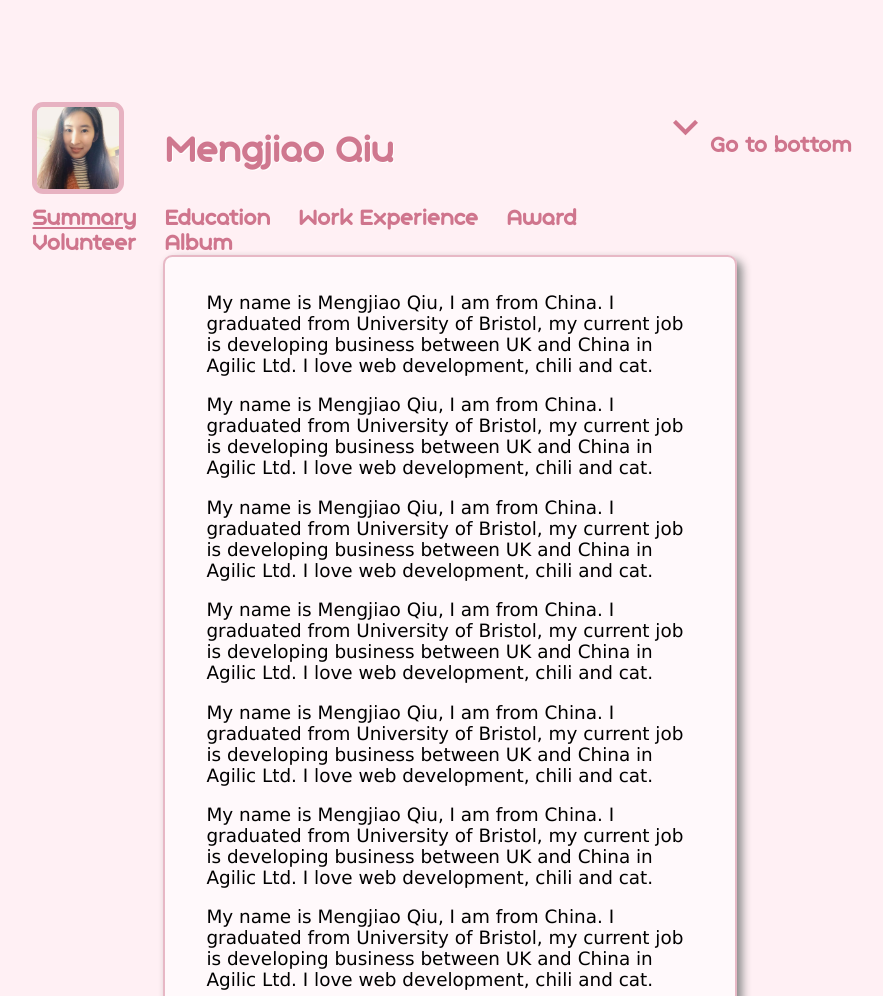
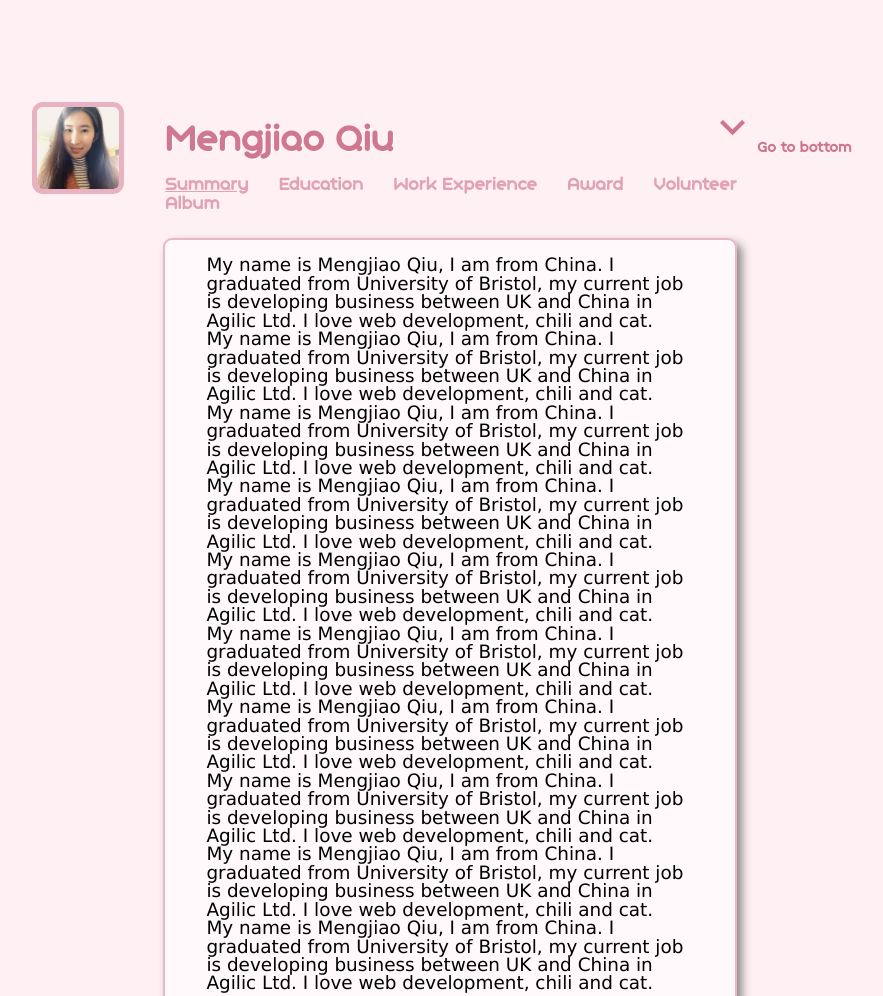
Before and after one commit to mengjiaoqiu/personal-website, a plain HTML site: page index.html in a window 1280 px wide. Shown: the top 996 px of the page, without its empty margins (198-1081 px from the left). Drawn offline with Linux system fonts and the light colour scheme.

Commit message:
second edition

```diff
--- a/css/main.css
+++ b/css/main.css
@@ -1,4 +1,55 @@
 /*Mengjiao Qiu personal website style sheet*/
+
+/* http://meyerweb.com/eric/tools/css/reset/
+   v2.0b1 | 201101
+   NOTE: WORK IN PROGRESS
+   USE WITH CAUTION AND TEST WITH ABANDON */
+
+html, body, div, span, applet, object, iframe,
+h1, h2, h3, h4, h5, h6, p, blockquote, pre,
+a, abbr, acronym, address, big, cite, code,
+del, dfn, em, img, ins, kbd, q, s, samp,
+small, strike, strong, sub, sup, tt, var,
+b, u, i, center,
+dl, dt, dd, ol, ul, li,
+fieldset, form, label, legend,
+table, caption, tbody, tfoot, thead, tr, th, td,
+article, aside, canvas, details, figcaption, figure,
+footer, header, hgroup, menu, nav, section, summary,
+time, mark, audio, video {
+	margin: 0;
+	padding: 0;
+	border: 0;
+	outline: 0;
+	font-size: 100%;
+	font: inherit;
+	vertical-align: baseline;
+}
+/* HTML5 display-role reset for older browsers */
+article, aside, details, figcaption, figure,
+footer, header, hgroup, menu, nav, section {
+	display: block;
+}
+body {
+	line-height: 1;
+}
+ol, ul {
+	list-style: none;
+}
+blockquote, q {
+	quotes: none;
+}
+blockquote:before, blockquote:after,
+q:before, q:after {
+	content: '';
+	content: none;
+}
+
+
+/****************************************************/
+
+
+
 
 body {
 	background-color: rgba(255, 240, 244, 1);
@@ -20,6 +71,8 @@ header img {
 }
 
 h1 {
+	margin-top: 2%;
+	margin-bottom: 1%;
 	color: rgba(195, 86, 115, 0.8);
 	float: left;
 	width: 50%;
@@ -31,18 +84,20 @@ h1 {
 header nav {
 	float: left;
 	margin-top: 1%;
-	width: 74%
+	margin-bottom: 3%;
+	width: 80%
 }
 
 header nav a {
-	color: rgba(195, 86, 115, 0.8);
+	color: rgba(195, 86, 115, 0.5);
 	margin-right: 4%;
-	font-size: 150%;
+	font-size: 120%;
 	font-family: geometry_soft_probold_n, Serif;
 	text-decoration: none;
 }
 
 main {
+	display: block; /*to support IE */
 	background-color: rgba(255,255,255,0.6);
 	font-family: Verdana, Arial, Sans-serif;
 	font-size: 115%;
@@ -72,6 +127,7 @@ main {
 }
 
 footer {
+	line-height: 110%;
 	color: rgba(195, 86, 115, 0.8);
 	font-size: 110%;
 	width: 68%;
@@ -90,6 +146,7 @@ footer {
 
 
 footer small {
+	font-size: 80%;
 	font-family: Verdana, Arial, Sans-serif;
 	/*font-weight: bold;*/
 	display: block;
@@ -98,6 +155,7 @@ footer small {
 }
 
 footer div {
+	font-size: 80%;
 	width: 50%;
 	float: right;
 }
@@ -124,6 +182,7 @@ footer div img:hover {
 
 footer div nav img {
 	width: 7%;
+	margin-top: 2%;
 	margin-right: 1.5%;
 	-webkit-transition: transform 0.5s linear;   /*android chrome ios safari and browsers using the Webkit engine*/
 	-moz-transition: transform 0.5s linear;      /*Firefox and other browsers using Mozilla's browser engine */
@@ -157,7 +216,6 @@ footer div nav img:hover {
 	display: block;
 	position: relative;
 	color:rgba(195, 86, 115, 0.8);
-	font-size: 150%;
 	font-family: geometry_soft_probold_n, Serif;
 	text-decoration: none;
 	float: right;
```
Also changed, not shown: new.html (deleted, +0 -9 lines), locations.txt (deleted).
